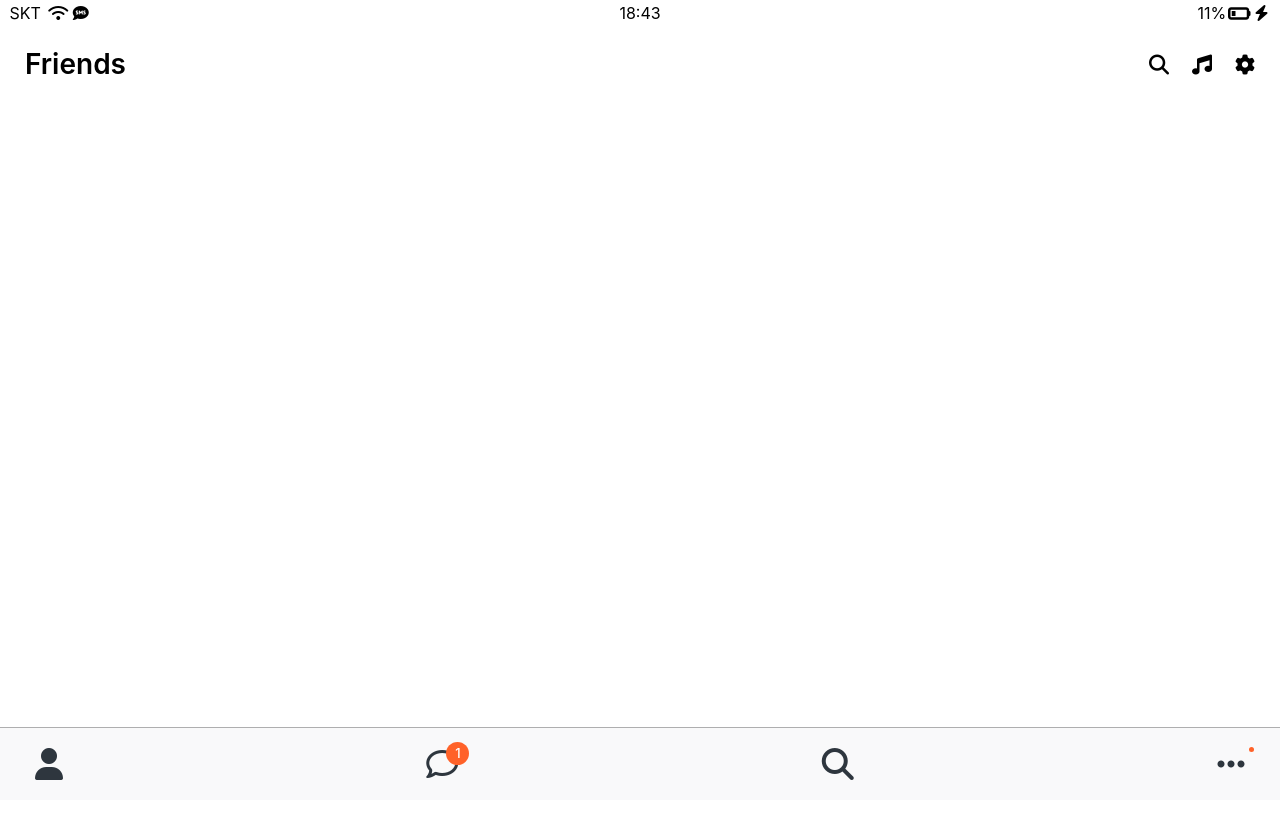
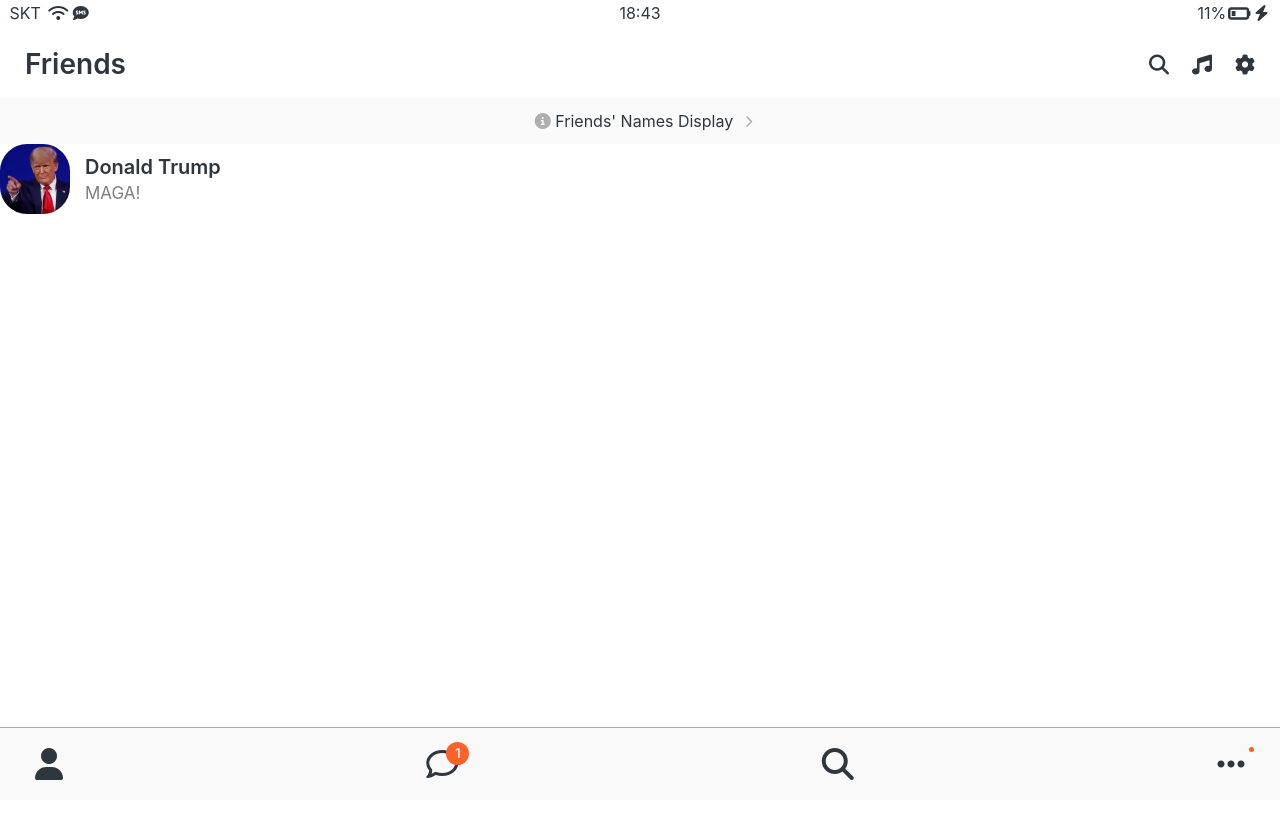
Before and after one commit to ilmanifico/kokoa-clone, a plain HTML site: page friends.html in a window 1280 px wide. Shown: the top 818 px of the page. Drawn offline with Linux system fonts and the light colour scheme.

Commit message:
add user-component on Friends
added user-component
includs avatar, user-title, and user-subtitle.

modified Padding error on the screen-header component.

```diff
--- a/css/components/screen-header.css
+++ b/css/components/screen-header.css
@@ -1,7 +1,7 @@
 .screen-header {
   display: flex;
   justify-content: space-between;
-  padding: 50px 25px;
+  padding: 50px 25px 20px 25px;
   align-items: center;
 }
 .screen-header__title {
--- /dev/null
+++ b/css/components/user-component.css
@@ -0,0 +1,22 @@
+.user-component,
+.user-component__column:first-child {
+  display: flex;
+  align-items: center;
+}
+.user-component__avatar {
+  width: 70px;
+  height: 70px;
+  border-radius: 27px;
+  margin-right: 15px;
+}
+
+.user-component__title {
+  font-weight: 600;
+  font-size: 20px;
+}
+
+.user-component__subtitle {
+  margin-top: 8px;
+  font-size: 17px;
+  color: rgba(0, 0, 0, 0.5);
+}
--- /dev/null
+++ b/css/screens/friends.css
@@ -0,0 +1,12 @@
+#friends-display-link {
+  display: block;
+  text-align: center;
+  background-color: #fafafa;
+  padding: 15px;
+  font-size: 16px;
+}
+
+#friends-display-link i {
+  margin-left: 7px;
+  color: rgba(0, 0, 0, 0.3);
+}
--- a/css/styles.css
+++ b/css/styles.css
@@ -6,12 +6,15 @@
 @import "components/status-bar.css";
 @import "components/nav-bar.css";
 @import "components/screen-header.css";
+@import "components/user-component.css";
 
 /* Screens */
 @import "screens/welcome-header.css";
 @import "screens/login-form.css";
+@import "screens/friends.css";
 
 body {
+  color: #2e363e;
   font-family: "SF Pro Text", "SF Pro Icons", "Helvetica Neue", Helvetica, Arial,
     sans-serif;
   height: 1000vh;
--- a/friends.html
+++ b/friends.html
@@ -33,6 +33,23 @@
       </div>
     </header>
 
+    <a id="friends-display-link">
+      <i class="fas fa-info-circle"></i>
+      Friends' Names Display
+      <i class="fas fa-chevron-right fa-xs"></i>
+    </a>
+
+    <div class="user-component">
+      <div class="user-component__column">
+        <img src="images/dt.png" class="user-component__avatar" />
+        <div class="user-component__text">
+          <h4 class="user-component__title">Donald Trump</h4>
+          <h6 class="user-component__subtitle">MAGA!</h6>
+        </div>
+      </div>
+      <div class="user-component__column"></div>
+    </div>
+
     <nav class="nav">
       <ul class="nav__list">
         <li class="nav__button">
```
Also changed, not shown: images/dt.png (added).
